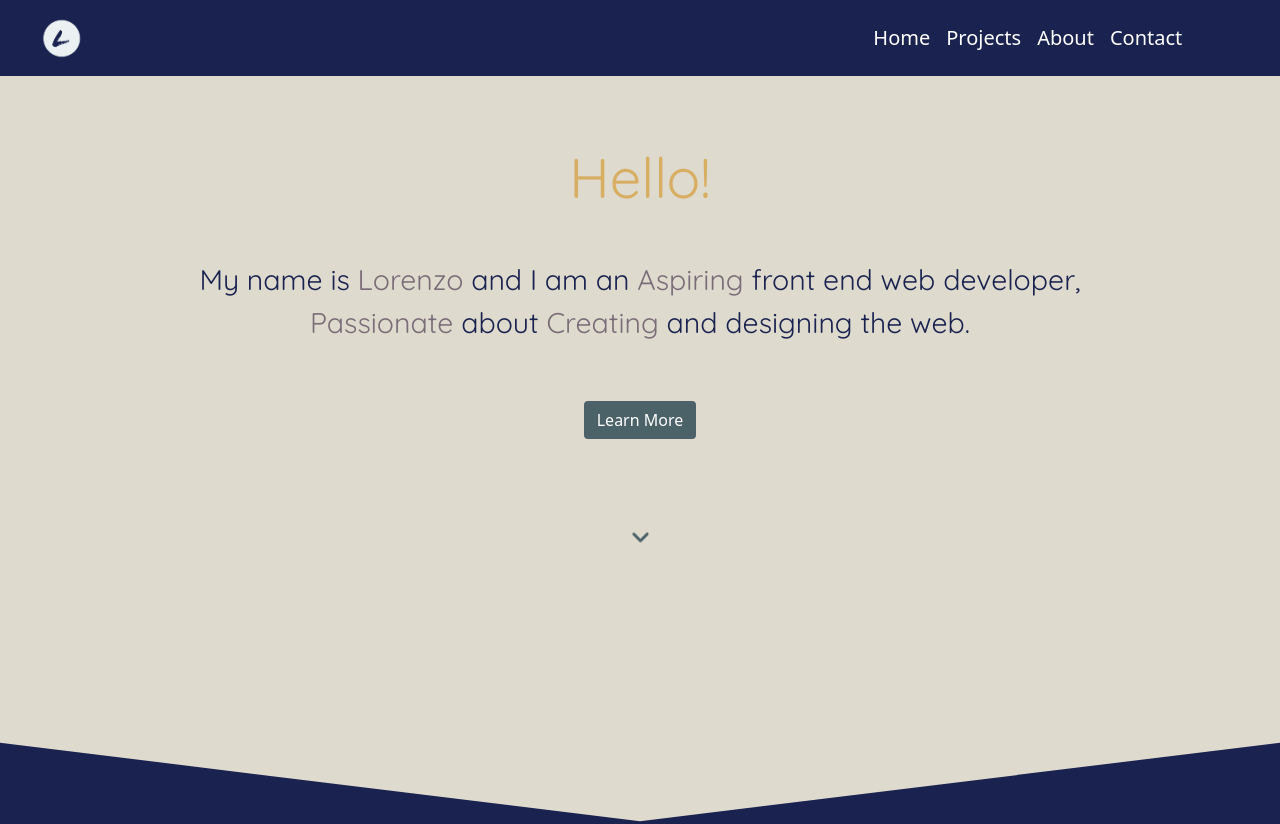
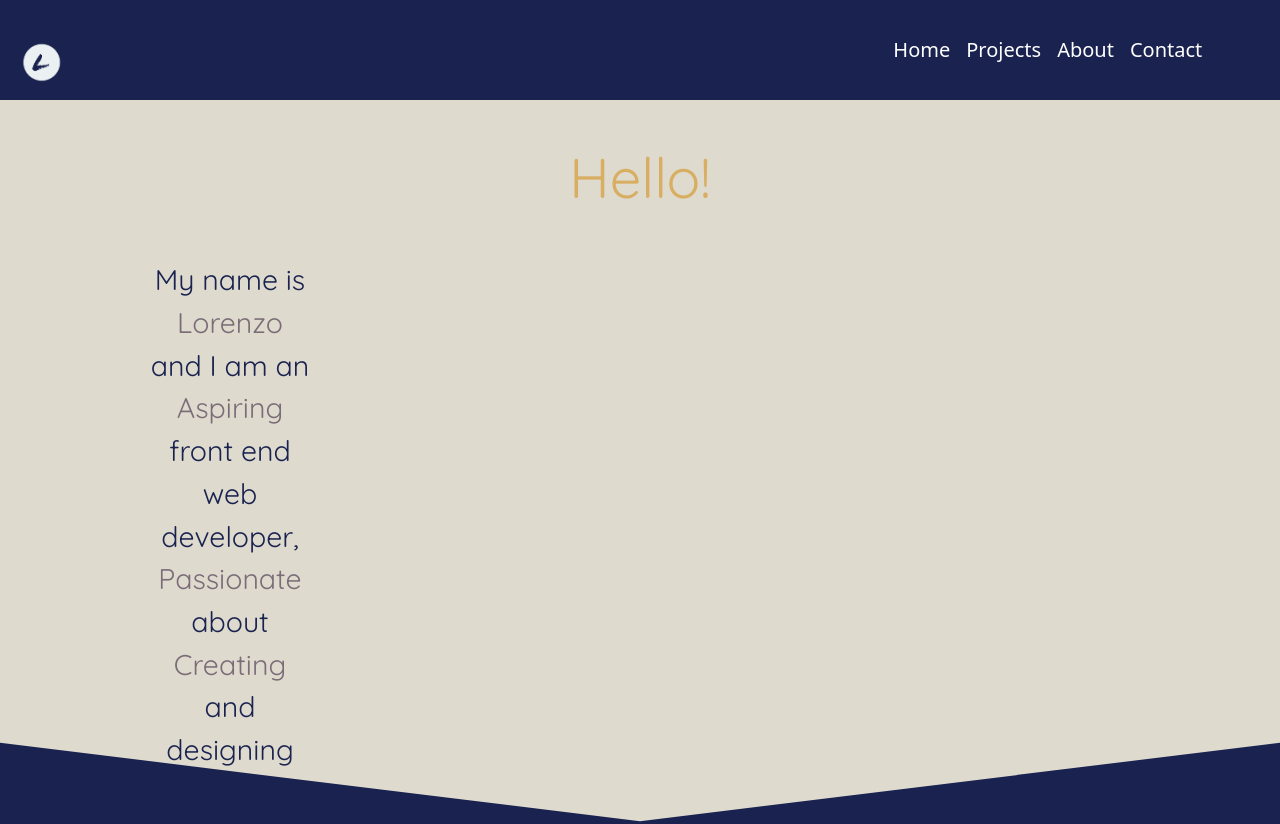
Before and after one commit to Renz757/React-Portfoilo, a React (Create React App) app: page /home in a window 1280 px wide. Shown: the top 824 px of the page. Built offline with nearby package versions, Linux system fonts and the light colour scheme.

Commit message:
Installed Tailwindcss

```diff
--- a/package.json
+++ b/package.json
@@ -46,5 +46,8 @@
       "last 1 firefox version",
       "last 1 safari version"
     ]
+  },
+  "devDependencies": {
+    "tailwindcss": "^3.3.1"
   }
 }
--- /dev/null
+++ b/src/index.css
@@ -0,0 +1,3 @@
+@tailwind base;
+@tailwind components;
+@tailwind utilities;
--- a/src/index.js
+++ b/src/index.js
@@ -1,6 +1,7 @@
 import React from 'react';
 import ReactDOM from 'react-dom';
 import './styles/index.scss';
+import './index.css'
 import reportWebVitals from './reportWebVitals';
 import 'bootstrap/dist/css/bootstrap.min.css';
 import App from './App';
--- /dev/null
+++ b/tailwind.config.js
@@ -0,0 +1,10 @@
+/** @type {import('tailwindcss').Config} */
+module.exports = {
+  content: [
+    "./src/**/*.{js,jsx,ts,tsx}",
+  ],
+  theme: {
+    extend: {},
+  },
+  plugins: [],
+}
```
Also changed, not shown: 1 other file (tests, documents, lock files or other folders).
